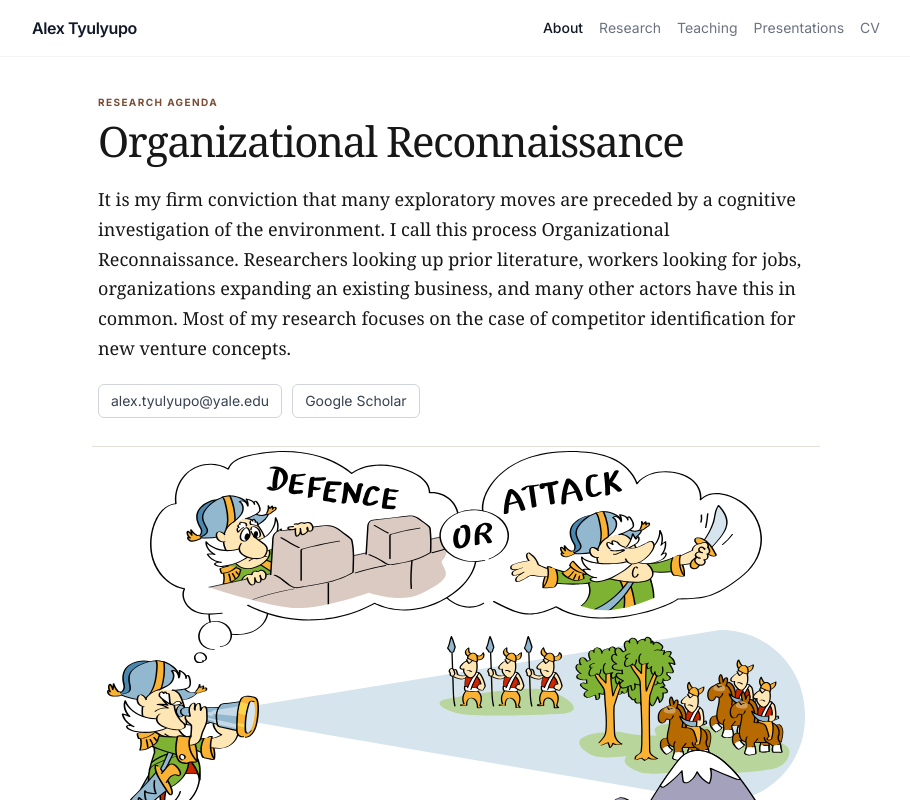
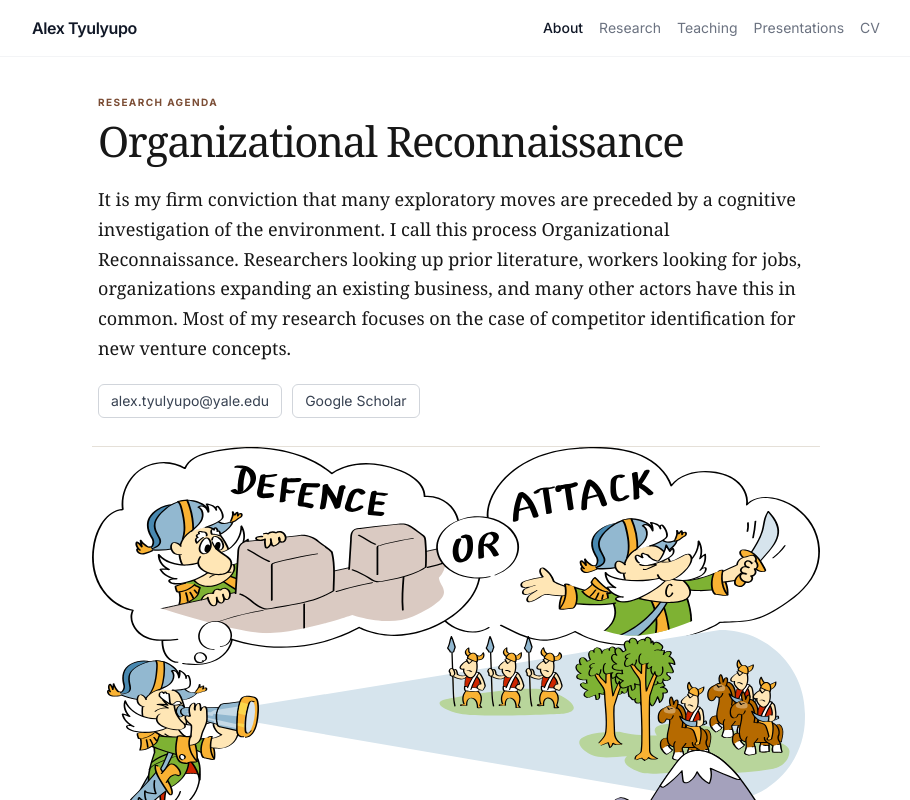
Before and after one commit to novoach/personalWebsite, a Next.js app: page / in a window 1280 px wide. Shown: the top 800 px of the page, without its empty margins (184-1094 px from the left). Built offline with nearby package versions, Linux system fonts and the light colour scheme.

Commit message:
Mark homepage clouds for navigation transition

```diff
--- a/app/page.tsx
+++ b/app/page.tsx
@@ -108,7 +108,7 @@ export default function About() {
           aria-label="An observer surveys a partially visible competitive field while considering whether to defend or attack"
         >
           <img
-            className={styles.compactCloud}
+
             src="/illustrations/recon-cloud.svg"
             alt=""
           />
@@ -133,7 +133,7 @@ export default function About() {
       <div className={styles.desktop}>
         <section className={styles.desktopStage}>
           <img
-            className={styles.headspace}
+            className={styles.compactCloud} data-nav-obscurer
             src="/illustrations/recon-cloud.svg"
             alt="The actor considers defending or attacking"
           />
```
